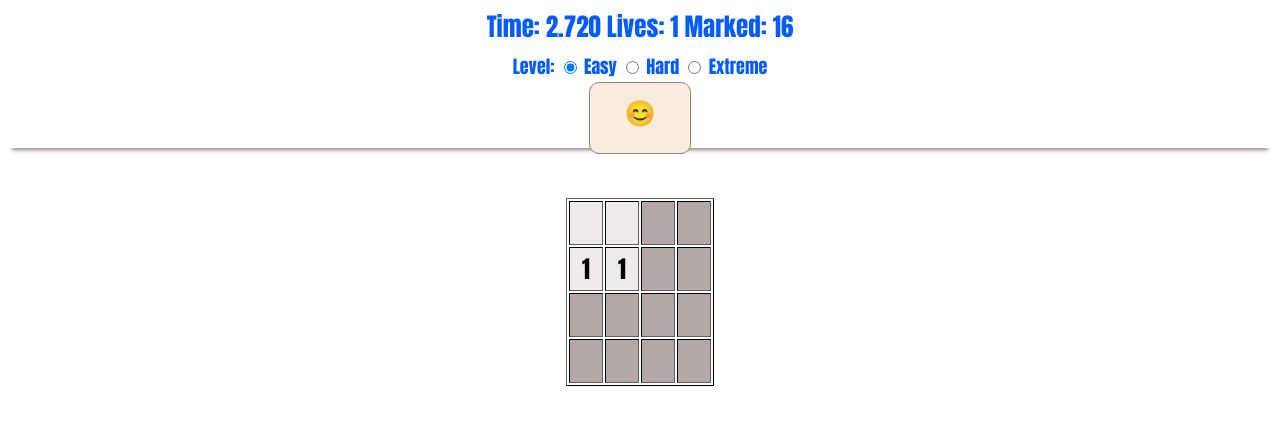
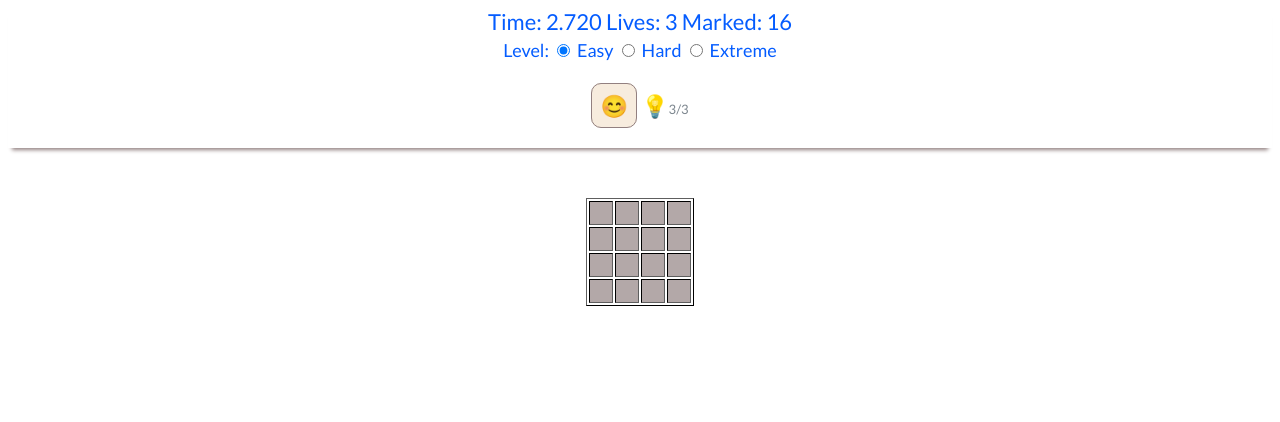
Before and after one commit to nehoil/MineSweeper, a plain HTML site: page index.html in a window 1280 px wide. Both pictures are taken after a click on the element 586 px from the left and 223 px from the top of the page. Drawn offline with Linux system fonts and the light colour scheme.

Commit message:
Updated Hint Feature + CSS improves

```diff
--- a/css/app.css
+++ b/css/app.css
@@ -1,24 +1,48 @@
 body {
   background-color: rgb(255, 255, 255);
   /* color:white; */
-  font-family: Impact, Haettenschweiler, "Arial Narrow Bold", sans-serif;
+  font-family: "Lato", sans-serif;
+  transition: all 0.5s;
 }
 
 .counter {
-  height: 30px;
+  height: 10px;
+  transition: all 0.2s;
+}
+
+.btns {
+  margin-top: 30px;
+  width: 100%;
+  height: 100px;
+  transition: all 0.2s;
 }
 
 .smiley {
-  margin: auto;
+  display: inline;
   background-color: rgb(247, 236, 222);
-  width: 100px;
-  height: 60px;
-  padding-top: 10px;
+  padding: 8px;
   border: solid;
   border-width: 0.5px;
   border-color: rgb(146, 128, 128);
   border-radius: 10px;
   cursor: pointer;
+  transition: all 0.2s;
+  /* padding: 10px; */
+  /* margin: 10px; */
+}
+
+.hint-count {
+  font-size: 13px;
+  color: rgb(123, 133, 141);
+  transition: all 0.2s;
+}
+
+.hint {
+  display: inline;
+  margin: auto;
+  padding-top: 10px;
+  cursor: pointer;
+  transition: all 0.2s;
   /* padding: 10px; */
   /* margin: 10px; */
 }
@@ -26,6 +50,12 @@ body {
 .messages {
   text-align: center;
   height: 100px;
+  transition: all 0.2s;
+}
+
+.hint-clicked {
+  filter: brightness(150%);
+  transition: all 0.2s;
 }
 
 .mine-img {
@@ -33,7 +63,7 @@ body {
 }
 
 #header {
-  font-size: 25px;
+  font-size: 22px;
   height: 140px;
   width: 100%;
   margin-bottom: 50px;
@@ -41,6 +71,7 @@ body {
   text-align: center;
   background-color: rgb(255, 247, 247) (255, 241, 241);
   color: rgb(4, 92, 255);
+  transition: all 0.2s;
 }
 
 .shadow {
@@ -55,6 +86,7 @@ table {
   border-width: 1px;
   table-layout: fixed;
   border-color: rgb(10, 10, 10);
+  transition: width 2s linear 1s;
   /* background-color: rgb(214, 212, 212); */
 }
 
@@ -67,12 +99,12 @@ table {
  */
 
 td {
-  width: 30px;
-  height: 30px;
-  max-width: 30px;
-  min-width: 30px;
-  max-height: 30px;
-  min-height: 30px;
+  width: 20px;
+  height: 20px;
+  max-width: 20px;
+  min-width: 20px;
+  max-height: 20px;
+  min-height: 20px;
   overflow: hidden;
   /* height: 100%; */
   /* padding: 100%; */
@@ -101,10 +133,11 @@ td:hover {
 }
 
 .cell {
-  width: 40px;
-  height: 40px;
+  transition: all 0.5s;
+  width: 20px;
+  height: 20px;
   text-align: center;
-  font-size: 1.5em;
+  font-size: 15px;
 }
 
 .rotated-up {
@@ -120,9 +153,6 @@ td:hover {
   transform: rotate(0deg);
 }
 
-/* .flag {
-  color: black;
-} */
 
 .hide {
   display: none;
--- a/index.html
+++ b/index.html
@@ -2,6 +2,7 @@
 <html lang="en">
 
 <head>
+    <link href="https://fonts.googleapis.com/css2?family=Lato&family=Roboto:wght@300&display=swap" rel="stylesheet">
     <meta charset="UTF-8">
     <meta name="viewport" content="width=device-width, initial-scale=1.0">
     <meta http-equiv="X-UA-Compatible" content="ie=edge">
@@ -24,19 +25,13 @@
                     <input onchange="chooseLevel()" type="radio" id="extreme" name="choice" value="extreme"> Extreme
                 </font>
             </div>
-            <div class="smiley" onclick="resetGame(gPrevLevel)">😊</div>
+            <div class="btns">
+                <div class="smiley" onclick="resetGame(gPrevLevel)">😊</div>
+                <div class="hint" onclick="activateHint()">💡<span class="hint-count">3/3</span></div>
+            </div>
         </div>
-        <!-- <div class="game-over hide">
-            <h1>Game Over!</h1>
-            <button onclick="resetGame()">Play Agin</button>
-        </div>
-        <div class="win hide">
-            <h1>You Have Won!</h1>
-            <button onclick="resetGame()">Play Agin</button>
-        </div> -->
+
     </div>
-    <!-- <div class="messages">
-    </div> -->
     </div>
     <div class="board-container"></div>
     <script src="js/utils.js"></script>
--- a/js/game.js
+++ b/js/game.js
@@ -5,7 +5,7 @@
 // 1. change the levels funcs to be less hard-coded
 // 2. Centered the smiley.
 
-const MINE = '<img src="img/mine.png" class="mine-img">'
+const MINE = '💣'
 const FLAG = `🚩`
 var gBoard; // Contains  the Model
 var gPrevLevel = 1;
@@ -17,7 +17,9 @@ var gGameInterval = 0;
 var gGame = { // Contains the game curr-state
     isOn: false,
     isWin: false,
-    lives: 1,
+    isHint: false,
+    lives: 3,
+    hints: 3,
     shownCount: 0,
     markedCount: 0,
     secsPassed: 0,
@@ -68,14 +70,18 @@ function resetGame(num = 1) {
     gGame = {
         isOn: false,
         isWin: false,
-        lives: 1,
+        isHint: false,
+        lives: 3,
+        hints: 3,
         shownCount: 0,
         markedCount: 0,
         secsPassed: 0,
     };
+    // document.querySelector(".marked-counter").innerHTML =  0
     initGame(num);
     var smiley = document.querySelector('.smiley');
     smiley.innerHTML = '😊';
+    document.querySelector(".timer").innerHTML = 0.00
 }
 
 function createLevels(num) {
@@ -103,6 +109,7 @@ function createLevels(num) {
 }
 
 
+
 function showMines() {
     for (var i = 0; i < gMines.length; i++) {
         var minePosI = gMines[i].i
@@ -122,19 +129,21 @@ function showNegs(mat, cellPos) {
     for (var i = rowIdx - 1; i <= rowIdx + 1; i++) {
         if (i < 0 || i > mat.length - 1) continue;
         for (var j = colIdx - 1; j <= colIdx + 1; j++) {
-            if (i === rowIdx && j === colIdx || (j < 0 || j > mat.length - 1)) continue;
+            if (j < 0 || j > mat.length - 1) continue;
+            var negsPos = { i, j }
+            cellCountContent = '';
+            if (mat[i][j].minesAroundCount) {
+                cellCountContent = mat[i][j].minesAroundCount;
+                // renderCellByData(negsPos, cellCountContent)
+                // revealCellsByData(negsPos)
+                // continue;
+            }
             if (mat[i][j].isMine) {
-                mat[i][j].isShown = true;
-                continue;
+                cellCountContent = MINE
+                // renderCellByData(negsPos, cellCountContent)
+                // revealCellsByData(negsPos)
+                // continue;
             }
-            cellCountContent = mat[i][j].minesAroundCount;
-            var negsPos = { i, j }
-            if (!mat[i][j].minesAroundCount) {
-                cellCountContent = '';
-            }
-            // Update Model
-            gGame.shownCount++
-            mat[i][j].isShown = true;
             // Update DOM
             renderCellByData(negsPos, cellCountContent)
             revealCellsByData(negsPos)
@@ -218,7 +227,7 @@ function createMines(board, num, firstCellClicked) {
         }
         mine.i = randNum1;
         mine.j = randNum2;
-        if (isObjectInside(mine,gMines)){
+        if (isObjectInside(mine, gMines)) {
             i--
             continue;
         }
@@ -227,15 +236,15 @@ function createMines(board, num, firstCellClicked) {
     }
 }
 
-function isObjectInside(object,arr){
+function isObjectInside(object, arr) {
     var found = false;
-for(var i = 0; i < arr.length; i++) {
-    if (arr[i].i == object.i && arr[i].j == object.j) {
-        found = true;
-        break;
+    for (var i = 0; i < arr.length; i++) {
+        if (arr[i].i == object.i && arr[i].j == object.j) {
+            found = true;
+            break;
+        }
     }
-}
-return found
+    return found
 }
 
 function countMinesNegs(mat, pos) {
@@ -262,21 +271,67 @@ function renderMarkedCounter() {
     var elMarkedCounter = document.querySelector('.marked-counter');
     elMarkedCounter.innerText = gLevel.SIZE * gLevel.SIZE - gGame.markedCount
 }
+function hideHint() {
+    // Update Model
+    gGame.isHint = false
+    // Update DOM
+    var elHint = document.querySelector('.hint')
+    elHint.classList.remove('hint-clicked')
+}
+
+function activateHint(board = gBoard, cellPos) {
+    if (gGame.hints === 0) return;
+    var elHint = document.querySelector('.hint')
+    elHint.classList.add('hint-clicked')
+    gGame.isHint = true
+    gGame.hints--
+    var elHintsCount = document.querySelector('.hint-count')
+    elHintsCount.innerText = gGame.hints + '/3'
+}
+
+function showHint(board, pos) {
+    showNegs(board, pos)
+    setTimeout(function () {
+        hideNegs(board, pos)
+        hideHint()
+    }, 1000);
+}
+
+function hideNegs(mat, cellPos) {
+    var rowIdx = cellPos.i;
+    var colIdx = cellPos.j;
+    var cellCountContent;
+    for (var i = rowIdx - 1; i <= rowIdx + 1; i++) {
+        if (i < 0 || i > mat.length - 1) continue;
+        for (var j = colIdx - 1; j <= colIdx + 1; j++) {
+            if (j < 0 || j > mat.length - 1) continue;
+            var negsPos = { i, j }
+            cellCountContent = '';
+            renderCellByData(negsPos, '');
+            unrevealCellsByData(negsPos);
+        }
+    }
+}
 
 function cellClicked(elCell, i = Nan, j = NaN) {
+    var pos = { i, j }
     if (!gGame.isOn) return;
-    if (!gClickCount) {
-        console.log('first cell clicked!');
-        console.log('gClickCount', gClickCount);
-        addTimer()
-        // if (gBoard[i][j])
+    if (gGame.isHint) {
         createMines(gBoard, gLevel.MINES, gBoard[i][j])
         setMinesNegsCount(gBoard)
+        showHint(gBoard, pos);
+        hideHint()
+        return;
+    }
+    if (!gClickCount) {
+        addTimer()
+        createMines(gBoard, gLevel.MINES, gBoard[i][j])
+        setMinesNegsCount(gBoard)
+        gBoard[i][j].isShown = true
         gClickCount++
     }
     if (gBoard[i][j].isMarked) return;
     if (gBoard[i][j].isShown) return;
-    var pos = { i, j }
     if (gBoard[i][j].minesAroundCount > 0 && gBoard[i][j].isMine !== true) {
         // Update Model
         gBoard[i][j].isShown = true;
--- a/js/utils.js
+++ b/js/utils.js
@@ -47,6 +47,12 @@ function revealCellsByData(location) {
   // Select the elCell and set the value
   var elCell = document.querySelector(`[data-id="${location.i}-${location.j}"]`);
   elCell.classList.remove('unrevealed');
+}
+
+function unrevealCellsByData(location) {
+  // Select the elCell and set the value
+  var elCell = document.querySelector(`[data-id="${location.i}-${location.j}"]`);
+  elCell.classList.add('unrevealed');
 }
 
 
```
